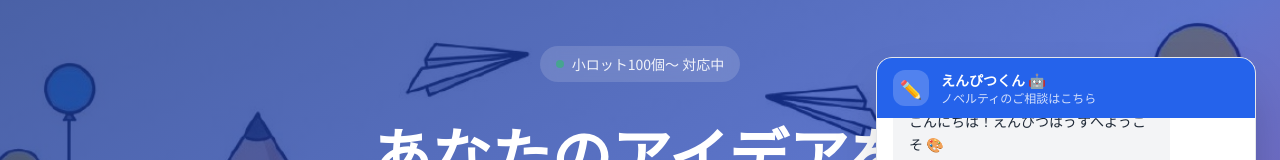
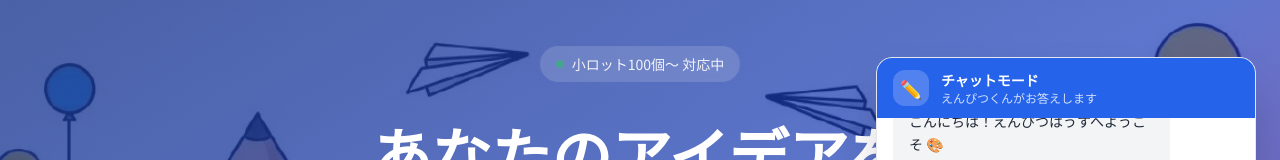
Before and after one commit to AB-elll/enpitsu-hausu, a Next.js app: page / in a window 1280 px wide. Both pictures are taken after a click on the button "チャットを開く". Shown: the part 127-287 px from the top of the page. Built offline with nearby package versions, Linux system fonts and the light colour scheme; no server answers.

Commit message:
Rename chat header to チャットモード

```diff
--- a/src/components/Chatbot.tsx
+++ b/src/components/Chatbot.tsx
@@ -410,8 +410,8 @@ export default function Chatbot() {
             ✏️
           </div>
           <div className="flex-1">
-            <div className="text-sm font-bold">えんぴつくん {aiAvailable ? '🤖' : ''}</div>
-            <div className="text-xs opacity-80">ノベルティのご相談はこちら</div>
+            <div className="text-sm font-bold">チャットモード</div>
+            <div className="text-xs opacity-80">えんぴつくんがお答えします</div>
           </div>
           <button
             onClick={() => setIsOpen(false)}
```
